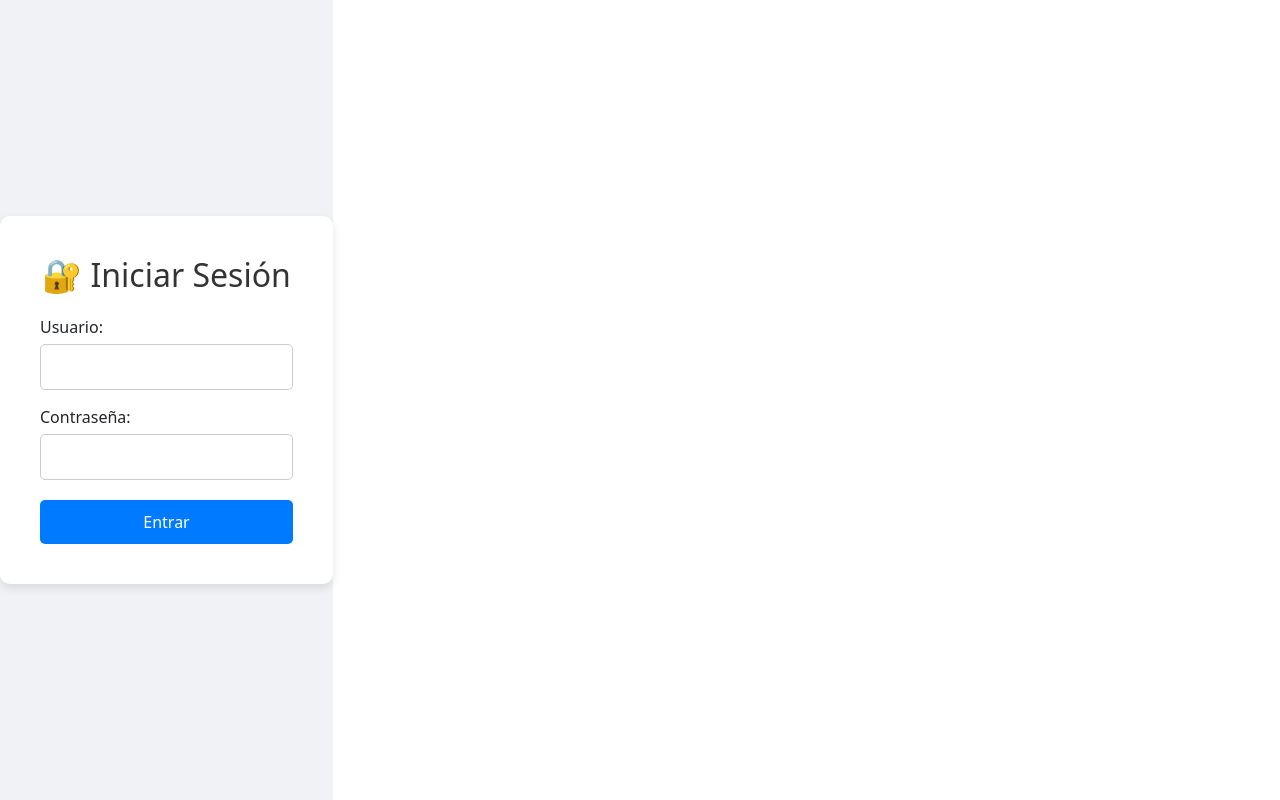
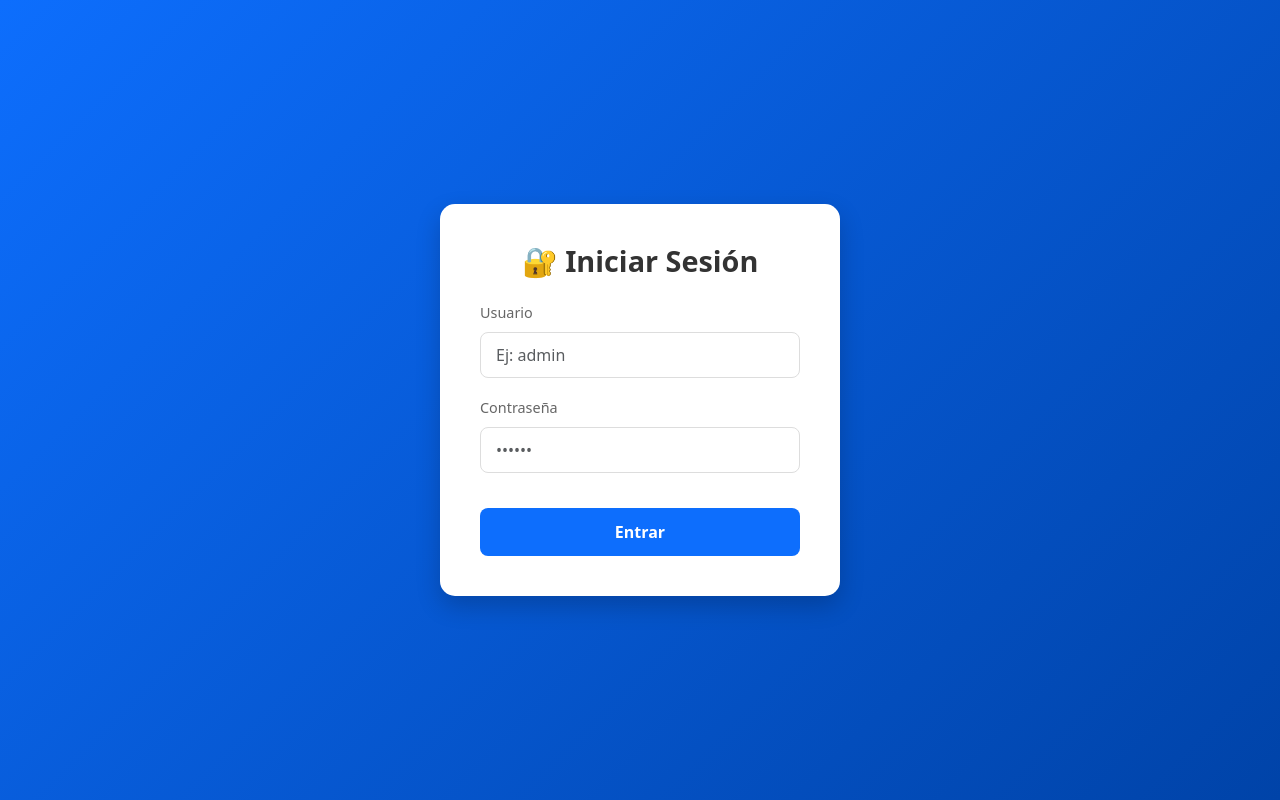
Before and after one commit to chiez20/sistema-taller, a React (Vite) app in the folder taller_frontend/: page / in a window 1280 px wide. Built offline with nearby package versions, Linux system fonts and the light colour scheme.

Commit message:
Style: Update Login UI with centered layout and modern design

```diff
--- /dev/null
+++ b/taller_frontend/src/components/Login.css
@@ -0,0 +1,82 @@
+/* src/components/Login.css */
+
+.login-container {
+  /* --- LA SOLUCIÓN NUCLEAR --- */
+  position: fixed;   /* Se libera del flujo normal de la página */
+  top: 0;
+  left: 0;
+  width: 100vw;      /* 100% del ancho de la ventana */
+  height: 100vh;     /* 100% de la altura de la ventana */
+  z-index: 1000;     /* Se asegura de estar encima de todo */
+  margin: 0;
+  padding: 0;
+  /* --------------------------- */
+
+  display: flex;             /* Activa el modo flexible */
+  justify-content: center;   /* Centra horizontalmente */
+  align-items: center;       /* Centra verticalmente */
+
+  /* Degradado azul */
+  background: linear-gradient(135deg, #0d6efd 0%, #0043a8 100%);
+}
+
+.login-card {
+  background-color: white;
+  padding: 2.5rem;
+  border-radius: 15px;
+  box-shadow: 0 10px 25px rgba(0, 0, 0, 0.2);
+  width: 90%;          /* Por si se ve en celular */
+  max-width: 400px;    /* Ancho máximo en PC */
+  text-align: center;
+}
+
+.login-title {
+  color: #333;
+  margin-bottom: 1.5rem;
+  font-weight: bold;
+  font-size: 1.8rem;
+}
+
+.form-group {
+  margin-bottom: 1.2rem;
+  text-align: left; /* Las etiquetas y inputs sí van a la izquierda dentro de la tarjeta */
+}
+
+.form-label {
+  display: block;
+  margin-bottom: 0.5rem;
+  color: #666;
+  font-size: 0.9rem;
+}
+
+.form-control {
+  width: 100%;
+  padding: 10px 15px;
+  border: 1px solid #ddd;
+  border-radius: 8px;
+  font-size: 1rem;
+  box-sizing: border-box; /* Evita que el padding rompa el ancho */
+}
+
+.form-control:focus {
+  border-color: #0d6efd;
+  outline: none;
+}
+
+.btn-login {
+  width: 100%;
+  padding: 12px;
+  background-color: #0d6efd;
+  color: white;
+  border: none;
+  border-radius: 8px;
+  font-size: 1rem;
+  font-weight: bold;
+  cursor: pointer;
+  transition: background-color 0.3s;
+  margin-top: 1rem;
+}
+
+.btn-login:hover {
+  background-color: #0b5ed7;
+}
--- a/taller_frontend/src/components/Login.jsx
+++ b/taller_frontend/src/components/Login.jsx
@@ -1,70 +1,74 @@
-import { useState } from 'react'
-import axios from 'axios'
+import React, { useState } from 'react';
+import axios from 'axios';
+import './Login.css'; // Importamos el diseño bonito
 
 function Login({ setToken }) {
-    const [username, setUsername] = useState('')
-    const [password, setPassword] = useState('')
-    const [error, setError] = useState('')
+    const [username, setUsername] = useState('');
+    const [password, setPassword] = useState('');
+    const [error, setError] = useState('');
 
     const handleSubmit = async (e) => {
-        e.preventDefault()
-        setError('') // Limpiar errores previos
+        e.preventDefault();
+        setError('');
 
         try {
-            // Enviamos usuario y contraseña a Django
+            // USAMOS LA URL CORRECTA DE TU CÓDIGO ORIGINAL
             const response = await axios.post('http://127.0.0.1:8000/api-token-auth/', {
                 username: username,
                 password: password
-            })
+            });
 
-            // Si es correcto, Django nos devuelve un token
-            const tokenRecibido = response.data.token
-
-            // Guardamos el token en la "memoria del navegador" (LocalStorage)
-            localStorage.setItem('token', tokenRecibido)
-
-            // Avisamos a App.jsx que ya entramos
-            setToken(tokenRecibido)
+            // Lógica original: Guardar en localStorage y actualizar estado
+            const tokenRecibido = response.data.token;
+            localStorage.setItem('token', tokenRecibido); // Para que no se salga al refrescar
+            setToken(tokenRecibido); // Para avisar a React que entre
 
         } catch (err) {
-            console.error(err)
-            setError('Usuario o contraseña incorrectos')
+            console.error(err);
+            setError('Usuario o contraseña incorrectos');
         }
-    }
+    };
 
     return (
-        <div style={{ display: 'flex', justifyContent: 'center', alignItems: 'center', height: '100vh', background: '#f0f2f5' }}>
-            <form onSubmit={handleSubmit} style={{ background: 'white', padding: '40px', borderRadius: '10px', boxShadow: '0 4px 10px rgba(0,0,0,0.1)' }}>
-                <h2 style={{ textAlign: 'center', marginBottom: '20px', color: '#333' }}>🔐 Iniciar Sesión</h2>
+        <div className="login-container">
+            <div className="login-card">
+                <h2 className="login-title">🔐 Iniciar Sesión</h2>
 
-                {error && <p style={{ color: 'red', textAlign: 'center' }}>{error}</p>}
+                {/* Mensaje de error si falla */}
+                {error && <div className="alert alert-danger" style={{color: 'red', marginBottom: '1rem'}}>{error}</div>}
 
-                <div style={{ marginBottom: '15px' }}>
-                    <label style={{ display: 'block', marginBottom: '5px' }}>Usuario:</label>
+                <form onSubmit={handleSubmit}>
+                    <div className="form-group">
+                        <label className="form-label">Usuario</label>
                         <input
                             type="text"
+                            className="form-control"
+                            placeholder="Ej: admin"
                             value={username}
                             onChange={(e) => setUsername(e.target.value)}
-                        style={{ width: '100%', padding: '10px', borderRadius: '5px', border: '1px solid #ccc' }}
+                            required
                         />
                     </div>
 
-                <div style={{ marginBottom: '20px' }}>
-                    <label style={{ display: 'block', marginBottom: '5px' }}>Contraseña:</label>
+                    <div className="form-group">
+                        <label className="form-label">Contraseña</label>
                         <input
                             type="password"
+                            className="form-control"
+                            placeholder="••••••"
                             value={password}
                             onChange={(e) => setPassword(e.target.value)}
-                        style={{ width: '100%', padding: '10px', borderRadius: '5px', border: '1px solid #ccc' }}
+                            required
                         />
                     </div>
 
-                <button type="submit" style={{ width: '100%', padding: '10px', background: '#007bff', color: 'white', border: 'none', borderRadius: '5px', cursor: 'pointer', fontSize: '16px' }}>
+                    <button type="submit" className="btn-login">
                         Entrar
                     </button>
                 </form>
             </div>
-    )
+        </div>
+    );
 }
 
-export default Login
+export default Login;
```
Lines whose indentation alone changed are shown as unchanged.
